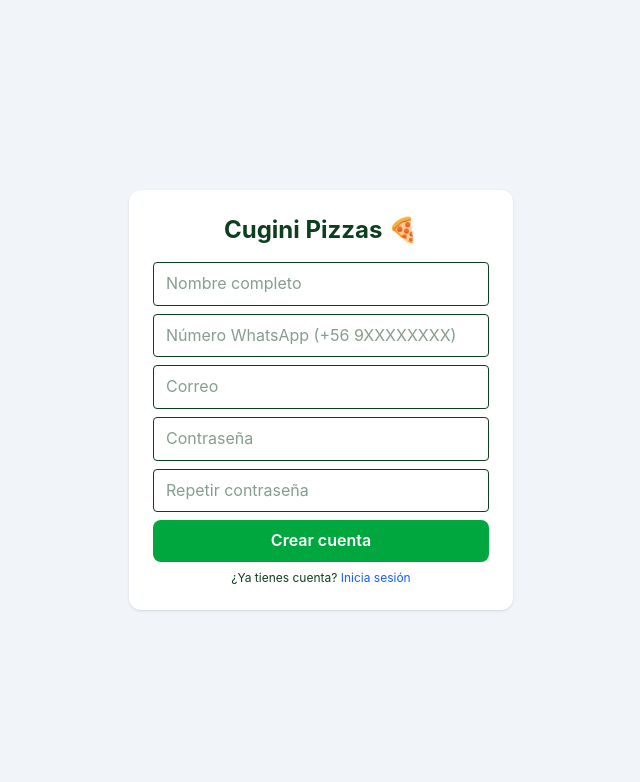
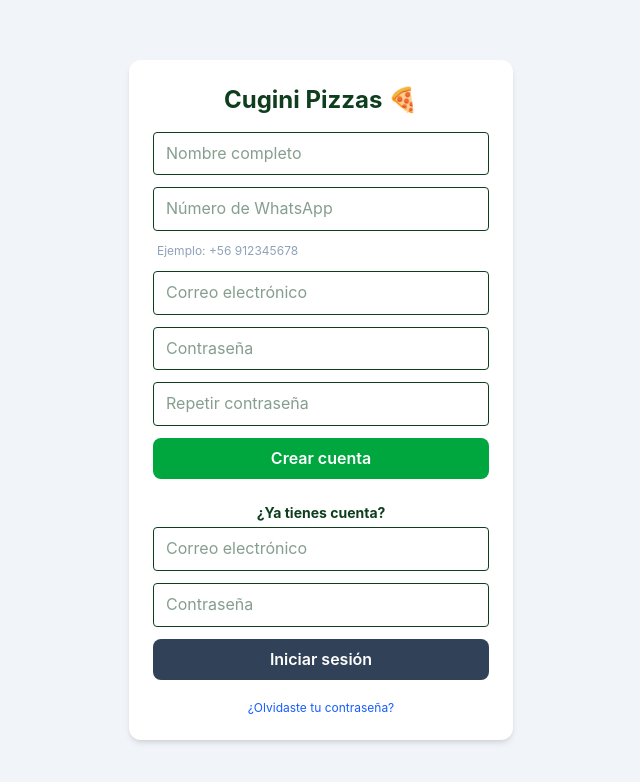
Before and after one commit to wigls/cugini-app, a Next.js app: page /auth in a window 1280 px wide. Shown: the top 782 px of the page, without its empty margins (319-959 px from the left). Built offline with nearby package versions, Linux system fonts and the light colour scheme; no server answers.

Commit message:
chore: add auth debug ping + harden supabase client

```diff
--- a/src/app/auth/page.tsx
+++ b/src/app/auth/page.tsx
@@ -1,241 +1,462 @@
 'use client'
 
-import { useEffect, useMemo, useState } from 'react'
+import { useState, useEffect } from 'react'
+import { useSearchParams } from 'next/navigation'
 import { supabase } from '../../lib/supabase'
-function DebugAuthPing({ email, password }: { email: string; password: string }) {
-  async function ping() {
-    try {
-      const url = process.env.NEXT_PUBLIC_SUPABASE_URL!;
-      const key = process.env.NEXT_PUBLIC_SUPABASE_ANON_KEY!;
-      const res = await fetch(`${url}/auth/v1/token?grant_type=password`, {
-        method: 'POST',
-        headers: {
-          'Content-Type': 'application/json',
-          apikey: key,
-          Authorization: `Bearer ${key}`,
-        },
-        body: JSON.stringify({ email, password }),
-      });
-      const txt = await res.text();
-      console.log('PING STATUS', res.status);
-      console.log('PING BODY', txt);
-      alert(`PING status: ${res.status}`);
-    } catch (e: any) {
-      console.error('PING FAILED', e);
-      alert(`PING failed: ${e?.message || e}`);
+
+export default function AuthPage() {
+  const searchParams = useSearchParams()
+
+  // ---------- ESTADOS REGISTRO ----------
+  const [regEmail, setRegEmail] = useState('')
+  const [regPassword, setRegPassword] = useState('')
+  const [regConfirmPassword, setRegConfirmPassword] = useState('')
+  const [regFullName, setRegFullName] = useState('')
+  const [regPhone, setRegPhone] = useState('')
+
+  // ---------- ESTADOS LOGIN ----------
+  const [loginEmail, setLoginEmail] = useState('')
+  const [loginPassword, setLoginPassword] = useState('')
+
+  // ---------- RESET ----------
+  const [resetEmail, setResetEmail] = useState('')
+  const [newPassword, setNewPassword] = useState('')
+  const [newPassword2, setNewPassword2] = useState('')
+  const [isResetFlow, setIsResetFlow] = useState(false)
+  const [showResetRequest, setShowResetRequest] = useState(false)
+
+  // ---------- GENERALES ----------
+  const [message, setMessage] = useState<string | null>(null)
+  const [isLoading, setIsLoading] = useState(false)
+
+  // Modo post-registro: “revisa tu correo”
+  const [checkEmailMode, setCheckEmailMode] = useState(false)
+  const [pendingEmail, setPendingEmail] = useState('')
+
+  // URL base para los redirects
+  const origin =
+    typeof window !== 'undefined' ? window.location.origin : 'http://localhost:3000'
+  const authRedirect = `${origin}/auth`
+
+  // 1) Detectar si viene desde enlace de correo
+  useEffect(() => {
+    // query param (algunos providers pueden usar ?type=recovery)
+    const fromQueryRecovery = searchParams.get('type') === 'recovery'
+
+    // fragment/hash que usa Supabase: #access_token=...&type=signup|recovery|magiclink...
+    let typeFromHash: string | null = null
+    if (typeof window !== 'undefined' && window.location.hash) {
+      const hashParams = new URLSearchParams(window.location.hash.slice(1)) // remove '#'
+      typeFromHash = hashParams.get('type')
+    }
+
+    // SOLO activar reset si el type es recovery
+    if (fromQueryRecovery || typeFromHash === 'recovery') {
+      setIsResetFlow(true)
+      setMessage('Escribe tu nueva contraseña para tu cuenta de Cugini Pizzas.')
+      return
+    }
+
+    // Si viene de verificación (signup), dar feedback amable
+    if (typeFromHash === 'signup') {
+      setMessage('✅ Tu correo fue verificado. Ahora puedes iniciar sesión.')
+      // opcional: limpiar el hash para que no se repita el mensaje al refrescar
+      if (typeof window !== 'undefined') {
+        history.replaceState(null, '', window.location.pathname)
       }
     }
-  return (
-    <button
-      type="button"
-      onClick={ping}
-      className="w-full bg-amber-100 text-amber-900 py-2 rounded text-sm mt-2"
-      title="Llama al endpoint /auth/v1/token directamente"
-    >
-      🔧 Probar conexión Auth (debug)
-    </button>
-  );
+  }, [searchParams])
+
+  // 2) Si ya hay sesión activa, ir directo al /app
+  useEffect(() => {
+    (async () => {
+      const { data } = await supabase.auth.getUser()
+      if (data?.user) {
+        window.location.href = '/app'
+      }
+    })()
+  }, [])
+
+  // -----------------------------
+  // REGISTRO (con verificación por correo)
+  // -----------------------------
+  async function handleSignUp(e: React.FormEvent) {
+    e.preventDefault()
+    setMessage(null)
+
+    if (!regFullName.trim()) {
+      setMessage('⚠️ Debes ingresar tu nombre completo.')
+      return
+    }
+    const phone = regPhone.trim()
+    const phoneRegex = /^\+56\s?9\d{8}$/ // +56 9XXXXXXXX
+    if (!phoneRegex.test(phone)) {
+      setMessage('⚠️ El número debe tener el formato +56 912345678')
+      return
     }
 
-export default function AuthPage() {
-  // Forms
-  const [fullName, setFullName] = useState('')
-  const [phone, setPhone] = useState('')
-  const [email, setEmail] = useState('')
-  const [password, setPassword] = useState('')
-  const [password2, setPassword2] = useState('')
-  const [loginEmail, setLoginEmail] = useState('')
-  const [loginPassword, setLoginPassword] = useState('')
-  const [resetEmail, setResetEmail] = useState('')
+    if (regPassword !== regConfirmPassword) {
+      setMessage('⚠️ Las contraseñas no coinciden.')
+      return
+    }
+    if (regPassword.length < 8) {
+      setMessage('⚠️ La contraseña debe tener al menos 8 caracteres.')
+      return
+    }
+    if (!/\d/.test(regPassword)) {
+      setMessage('⚠️ La contraseña debe incluir al menos un número.')
+      return
+    }
 
-  // UI
-  const [msg, setMsg] = useState<string | null>(null)
-  const [loading, setLoading] = useState(false)
-  const [mode, setMode] = useState<'login' | 'signup' | 'reset' | 'newpass'>('signup')
-
-  // Detección de flujo de recuperación al entrar desde el correo
-  useEffect(() => {
-    const hash = typeof window !== 'undefined' ? window.location.hash : ''
-    const byHash = hash.includes('type=recovery') || hash.includes('access_token=')
-    const byQuery = typeof window !== 'undefined'
-      ? new URLSearchParams(window.location.search).get('type') === 'recovery'
-      : false
-
-    if (byHash || byQuery) {
-      setMode('newpass')
-      setMsg('Escribe tu nueva contraseña.')
-    }
-  }, [])
-
-  const origin = useMemo(
-    () => (typeof window !== 'undefined' ? window.location.origin : 'http://localhost:3000'),
-    []
-  )
-  const authRedirect = `${origin}/auth`
-
-  // ---------- SIGN UP ----------
-  async function onSignup(e: React.FormEvent) {
-    e.preventDefault()
-    setMsg(null)
-
-    if (!fullName.trim()) return setMsg('⚠️ Ingresa tu nombre completo.')
-    const phoneRegex = /^\+56\s?9\d{8}$/ // +56 9XXXXXXXX
-    if (!phoneRegex.test(phone.trim())) return setMsg('⚠️ Formato de teléfono: +56 9XXXXXXXX')
-
-    if (password !== password2) return setMsg('⚠️ Las contraseñas no coinciden.')
-    if (password.length < 8) return setMsg('⚠️ Mínimo 8 caracteres.')
-
-    setLoading(true)
+    setIsLoading(true)
     const { error } = await supabase.auth.signUp({
-      email,
-      password,
+      email: regEmail,
+      password: regPassword,
       options: {
-        emailRedirectTo: authRedirect,
-        data: { full_name: fullName.trim(), phone: phone.trim() },
+        emailRedirectTo: authRedirect, // volverá a /auth tras verificar
+        data: {
+          full_name: regFullName.trim(),
+          phone: phone,
+        },
       },
     })
-    setLoading(false)
+    setIsLoading(false)
 
     if (error) {
-      const m = error.message.toLowerCase()
-      if (m.includes('already registered')) return setMsg('⚠️ Ya existe una cuenta con ese correo.')
-      return setMsg('❌ Error al crear la cuenta: ' + error.message)
+      if (error.message.toLowerCase().includes('already registered')) {
+        setMessage('⚠️ Ya existe una cuenta con este correo.')
+      } else {
+        setMessage('❌ Error al crear la cuenta: ' + error.message)
+      }
+      return
     }
 
-    setMsg('📩 Te enviamos un enlace para verificar tu cuenta. Revisa tu correo.')
-    setMode('login')
+    setPendingEmail(regEmail)
+    setCheckEmailMode(true)
+    setMessage(
+      'Te enviamos un enlace para verificar tu cuenta. Abre tu correo y sigue las instrucciones.'
+    )
   }
 
-  // ---------- LOGIN ----------
-  async function onLogin(e: React.FormEvent) {
+  // Reenviar verificación
+  async function handleResendVerification() {
+    setMessage(null)
+    if (!pendingEmail) {
+      setMessage('Ingresa un correo para reenviar la verificación.')
+      return
+    }
+    setIsLoading(true)
+    const { error } = await supabase.auth.resend({
+      type: 'signup',
+      email: pendingEmail,
+      options: { emailRedirectTo: authRedirect },
+    })
+    setIsLoading(false)
+    if (error) {
+      setMessage('❌ No se pudo reenviar: ' + error.message)
+    } else {
+      setMessage('📩 Te reenviamos el correo de verificación.')
+    }
+  }
+
+  // -----------------------------
+  // LOGIN
+  // -----------------------------
+  async function handleLogin(e: React.FormEvent) {
     e.preventDefault()
-    setMsg(null)
-    setLoading(true)
+    setMessage(null)
+    setIsLoading(true)
+
     const { data, error } = await supabase.auth.signInWithPassword({
       email: loginEmail,
       password: loginPassword,
     })
-    setLoading(false)
+
+    setIsLoading(false)
 
     if (error) {
-      const m = error.message?.toLowerCase() ?? ''
-      if (m.includes('email not confirmed') || m.includes('not confirmed')) {
-        return setMsg('⚠️ Debes verificar tu correo antes de iniciar sesión.')
+      const msg = error.message?.toLowerCase() ?? ''
+      if (msg.includes('email not confirmed') || msg.includes('not confirmed')) {
+        setMessage('⚠️ Debes verificar tu correo antes de iniciar sesión.')
+        setPendingEmail(loginEmail)
+        setCheckEmailMode(true)
+      } else {
+        setMessage('❌ Error al iniciar sesión: ' + error.message)
       }
-      return setMsg('❌ Error al iniciar sesión: ' + error.message)
+      return
     }
 
     if (data?.user) {
       window.location.href = '/app'
     } else {
-      setMsg('⚠️ Inicia sesión nuevamente.')
+      setMessage('⚠️ Inicia sesión nuevamente.')
     }
   }
 
-  // ---------- RESET (enviar correo) ----------
-  async function onReset(e: React.FormEvent) {
+  // -----------------------------
+  // PEDIR CORREO PARA RESET
+  // -----------------------------
+  async function handleResetPasswordRequest(e: React.FormEvent) {
     e.preventDefault()
-    setMsg(null)
-    setLoading(true)
+    setMessage(null)
+    setIsLoading(true)
+
     const { error } = await supabase.auth.resetPasswordForEmail(resetEmail, {
       redirectTo: authRedirect,
     })
-    setLoading(false)
-    if (error) return setMsg('❌ Error al enviar el correo: ' + error.message)
-    setMsg('📩 Te enviamos un enlace para recuperar tu contraseña.')
-    setMode('login')
+
+    setIsLoading(false)
+
+    if (error) {
+      setMessage('❌ Error al enviar el correo: ' + error.message)
+    } else {
+      setMessage(
+        '📩 Te hemos enviado un enlace para restablecer tu contraseña. Revisa tu bandeja de entrada.'
+      )
+      setShowResetRequest(false)
+    }
   }
 
-  // ---------- NEW PASSWORD (después del correo) ----------
-  const [newPass1, setNewPass1] = useState('')
-  const [newPass2, setNewPass2] = useState('')
-  async function onNewPass(e: React.FormEvent) {
+  // -----------------------------
+  // CAMBIAR CONTRASEÑA (después del correo)
+  // -----------------------------
+  async function handleChangePassword(e: React.FormEvent) {
     e.preventDefault()
-    setMsg(null)
-    if (newPass1 !== newPass2) return setMsg('⚠️ Las contraseñas no coinciden.')
-    if (newPass1.length < 8) return setMsg('⚠️ Mínimo 8 caracteres.')
+    setMessage(null)
 
-    setLoading(true)
-    const { error } = await supabase.auth.updateUser({ password: newPass1 })
-    setLoading(false)
-    if (error) return setMsg('❌ No se pudo actualizar: ' + error.message)
-    setMsg('✅ Contraseña actualizada. Inicia sesión.')
-    setMode('login')
+    if (newPassword !== newPassword2) {
+      setMessage('⚠️ Las contraseñas no coinciden.')
+      return
+    }
+    if (newPassword.length < 8) {
+      setMessage('⚠️ La contraseña debe tener al menos 8 caracteres.')
+      return
+    }
+
+    setIsLoading(true)
+    const { error } = await supabase.auth.updateUser({
+      password: newPassword,
+    })
+    setIsLoading(false)
+
+    if (error) {
+      setMessage('❌ No se pudo actualizar la contraseña: ' + error.message)
+    } else {
+      setMessage('✅ Tu contraseña fue actualizada. Ahora puedes iniciar sesión.')
+      setIsResetFlow(false)
+      setShowResetRequest(false)
+    }
+  }
+
+  // ============= RENDER =============
+  // Pantalla intermedia: “Revisa tu correo”
+  if (checkEmailMode && !isResetFlow) {
+    return (
+      <div className="min-h-screen flex flex-col items-center justify-center bg-slate-100 p-4">
+        <div className="bg-white shadow-md rounded-xl p-6 w-full max-w-sm space-y-3">
+          <h2 className="text-2xl font-bold text-green-700 text-center">Revisa tu correo</h2>
+          <p className="text-sm text-slate-600">
+            Te enviamos un enlace de verificación a{' '}
+            <span className="font-semibold">{pendingEmail}</span>. Abre el correo y haz clic en el
+            enlace para activar tu cuenta.
+          </p>
+
+          <button
+            onClick={handleResendVerification}
+            disabled={isLoading}
+            className="w-full bg-green-600 text-white py-2 rounded hover:bg-green-700"
+          >
+            {isLoading ? 'Enviando…' : 'Reenviar correo de verificación'}
+          </button>
+
+          <button
+            onClick={() => {
+              setCheckEmailMode(false)
+              setMessage(null)
+            }}
+            className="w-full bg-slate-100 text-slate-700 py-2 rounded hover:bg-slate-200 text-sm"
+          >
+            Volver
+          </button>
+
+          {message && (
+            <p className="mt-1 text-center text-sm text-slate-700 bg-slate-50 p-2 rounded">
+              {message}
+            </p>
+          )}
+        </div>
+      </div>
+    )
   }
 
   return (
-    <div className="min-h-screen flex items-center justify-center bg-slate-100 p-4">
-      <div className="bg-white shadow rounded-xl p-6 w-full max-w-sm space-y-4">
-        <h1 className="text-2xl font-bold text-center text-green-700">Cugini Pizzas 🍕</h1>
+    <div className="min-h-screen flex flex-col items-center justify-center bg-slate-100 p-4">
+      <div className="bg-white shadow-md rounded-xl p-6 w-full max-w-sm">
+        <h2 className="text-2xl font-bold mb-4 text-center text-green-700">Cugini Pizzas 🍕</h2>
 
-        {mode === 'signup' && (
-          <form onSubmit={onSignup} className="space-y-2">
-            <input className="w-full border rounded px-3 py-2" placeholder="Nombre completo"
-              value={fullName} onChange={e=>setFullName(e.target.value)} required />
-            <input className="w-full border rounded px-3 py-2" placeholder="Número WhatsApp (+56 9XXXXXXXX)"
-              value={phone} onChange={e=>setPhone(e.target.value)} required />
-            <input className="w-full border rounded px-3 py-2" type="email" placeholder="Correo"
-              value={email} onChange={e=>setEmail(e.target.value)} required />
-            <input className="w-full border rounded px-3 py-2" type="password" placeholder="Contraseña"
-              value={password} onChange={e=>setPassword(e.target.value)} required />
-            <input className="w-full border rounded px-3 py-2" type="password" placeholder="Repetir contraseña"
-              value={password2} onChange={e=>setPassword2(e.target.value)} required />
-            <button disabled={loading} className="w-full bg-green-600 text-white py-2 rounded hover:bg-green-700">
-              {loading ? 'Creando…' : 'Crear cuenta'}
+        {isResetFlow ? (
+          // MODO: VIENE DEL CORREO (reset)
+          <form onSubmit={handleChangePassword} className="space-y-3">
+            <p className="text-sm text-slate-600">Ingresa tu nueva contraseña.</p>
+            <input
+              type="password"
+              placeholder="Nueva contraseña"
+              value={newPassword}
+              onChange={(e) => setNewPassword(e.target.value)}
+              required
+              className="w-full border rounded px-3 py-2"
+            />
+            <input
+              type="password"
+              placeholder="Repetir nueva contraseña"
+              value={newPassword2}
+              onChange={(e) => setNewPassword2(e.target.value)}
+              required
+              className="w-full border rounded px-3 py-2"
+            />
+            <button
+              type="submit"
+              disabled={isLoading}
+              className="w-full bg-green-600 text-white py-2 rounded hover:bg-green-700"
+            >
+              {isLoading ? 'Guardando...' : 'Guardar nueva contraseña'}
             </button>
-            <p className="text-xs text-center">
-              ¿Ya tienes cuenta?{' '}
-              <span className="text-blue-600 cursor-pointer" onClick={()=>setMode('login')}>Inicia sesión</span>
+            <button
+              type="button"
+              onClick={() => {
+                setIsResetFlow(false)
+                setShowResetRequest(false)
+                setMessage(null)
+              }}
+              className="w-full bg-slate-100 text-slate-700 py-2 rounded hover:bg-slate-200 text-sm"
+            >
+              Volver al inicio de sesión
+            </button>
+          </form>
+        ) : !showResetRequest ? (
+          <>
+            {/* REGISTRO */}
+            <form onSubmit={handleSignUp} className="space-y-3 mb-6">
+              <input
+                type="text"
+                placeholder="Nombre completo"
+                value={regFullName}
+                onChange={(e) => setRegFullName(e.target.value)}
+                required
+                className="w-full border rounded px-3 py-2"
+              />
+              <input
+                type="text"
+                placeholder="Número de WhatsApp"
+                value={regPhone}
+                onChange={(e) => setRegPhone(e.target.value)}
+                required
+                className="w-full border rounded px-3 py-2"
+              />
+              <p className="text-xs text-slate-400 ml-1">Ejemplo: +56 912345678</p>
+
+              <input
+                type="email"
+                placeholder="Correo electrónico"
+                value={regEmail}
+                onChange={(e) => setRegEmail(e.target.value)}
+                required
+                className="w-full border rounded px-3 py-2"
+              />
+              <input
+                type="password"
+                placeholder="Contraseña"
+                value={regPassword}
+                onChange={(e) => setRegPassword(e.target.value)}
+                required
+                className="w-full border rounded px-3 py-2"
+              />
+              <input
+                type="password"
+                placeholder="Repetir contraseña"
+                value={regConfirmPassword}
+                onChange={(e) => setRegConfirmPassword(e.target.value)}
+                required
+                className="w-full border rounded px-3 py-2"
+              />
+              <button
+                type="submit"
+                disabled={isLoading}
+                className="w-full bg-green-600 text-white py-2 rounded hover:bg-green-700"
+              >
+                {isLoading ? 'Creando cuenta...' : 'Crear cuenta'}
+              </button>
+            </form>
+
+            {/* LOGIN */}
+            <form onSubmit={handleLogin} className="space-y-3">
+              <h3 className="text-center text-slate-600 text-sm mb-1">¿Ya tienes cuenta?</h3>
+              <input
+                type="email"
+                placeholder="Correo electrónico"
+                value={loginEmail}
+                onChange={(e) => setLoginEmail(e.target.value)}
+                required
+                className="w-full border rounded px-3 py-2"
+              />
+              <input
+                type="password"
+                placeholder="Contraseña"
+                value={loginPassword}
+                onChange={(e) => setLoginPassword(e.target.value)}
+                required
+                className="w-full border rounded px-3 py-2"
+              />
+              <button
+                type="submit"
+                disabled={isLoading}
+                className="w-full bg-slate-700 text-white py-2 rounded hover:bg-slate-800"
+              >
+                {isLoading ? 'Ingresando...' : 'Iniciar sesión'}
+              </button>
+              <p
+                onClick={() => setShowResetRequest(true)}
+                className="text-xs text-center text-blue-600 mt-2 cursor-pointer hover:underline"
+              >
+                ¿Olvidaste tu contraseña?
+              </p>
+            </form>
+          </>
+        ) : (
+          // MODO: pedir correo para reset
+          <form onSubmit={handleResetPasswordRequest} className="space-y-3">
+            <p className="text-sm text-slate-600">
+              Ingresa tu correo y te enviaremos un enlace.
+            </p>
+            <input
+              type="email"
+              placeholder="Correo electrónico"
+              value={resetEmail}
+              onChange={(e) => setResetEmail(e.target.value)}
+              required
+              className="w-full border rounded px-3 py-2"
+            />
+            <button
+              type="submit"
+              disabled={isLoading}
+              className="w-full bg-green-600 text-white py-2 rounded hover:bg-green-700"
+            >
+              {isLoading ? 'Enviando...' : 'Enviar enlace'}
+            </button>
+            <p
+              onClick={() => setShowResetRequest(false)}
+              className="text-xs text-center text-blue-600 mt-2 cursor-pointer hover:underline"
+            >
+              Volver
             </p>
           </form>
         )}
 
-        {mode === 'login' && (
-          <form onSubmit={onLogin} className="space-y-2">
-            <input className="w-full border rounded px-3 py-2" type="email" placeholder="Correo"
-              value={loginEmail} onChange={e=>setLoginEmail(e.target.value)} required />
-            <input className="w-full border rounded px-3 py-2" type="password" placeholder="Contraseña"
-              value={loginPassword} onChange={e=>setLoginPassword(e.target.value)} required />
-            <button disabled={loading} className="w-full bg-slate-700 text-white py-2 rounded hover:bg-slate-800">
-              {loading ? 'Ingresando…' : 'Iniciar sesión'}
-            </button>
-            <div className="text-xs text-center space-x-2">
-              <span className="text-blue-600 cursor-pointer" onClick={()=>setMode('reset')}>¿Olvidaste tu contraseña?</span>
-              <span>•</span>
-              <span className="text-blue-600 cursor-pointer" onClick={()=>setMode('signup')}>Crear cuenta</span>
-            </div>
-          </form>
+        {message && !checkEmailMode && (
+          <p className="mt-4 text-center text-sm text-slate-700 bg-slate-50 p-2 rounded">
+            {message}
+          </p>
         )}
-
-        {mode === 'reset' && (
-          <form onSubmit={onReset} className="space-y-2">
-            <input className="w-full border rounded px-3 py-2" type="email" placeholder="Tu correo"
-              value={resetEmail} onChange={e=>setResetEmail(e.target.value)} required />
-            <button disabled={loading} className="w-full bg-green-600 text-white py-2 rounded hover:bg-green-700">
-              {loading ? 'Enviando…' : 'Enviar enlace'}
-            </button>
-            <p className="text-xs text-center">
-              <span className="text-blue-600 cursor-pointer" onClick={()=>setMode('login')}>Volver</span>
-            </p>
-          </form>
-        )}
-
-        {mode === 'newpass' && (
-          <form onSubmit={onNewPass} className="space-y-2">
-            <input className="w-full border rounded px-3 py-2" type="password" placeholder="Nueva contraseña"
-              value={newPass1} onChange={e=>setNewPass1(e.target.value)} required />
-            <input className="w-full border rounded px-3 py-2" type="password" placeholder="Repetir contraseña"
-              value={newPass2} onChange={e=>setNewPass2(e.target.value)} required />
-            <button disabled={loading} className="w-full bg-green-600 text-white py-2 rounded hover:bg-green-700">
-              {loading ? 'Guardando…' : 'Guardar'}
-            </button>
-            <p className="text-xs text-center">
-              <span className="text-blue-600 cursor-pointer" onClick={()=>setMode('login')}>Volver</span>
-            </p>
-          </form>
-        )}
-
-        {msg && <p className="text-sm bg-slate-50 border rounded p-2 text-center">{msg}</p>}
       </div>
     </div>
   )
```
Lines whose indentation alone changed are shown as unchanged.
